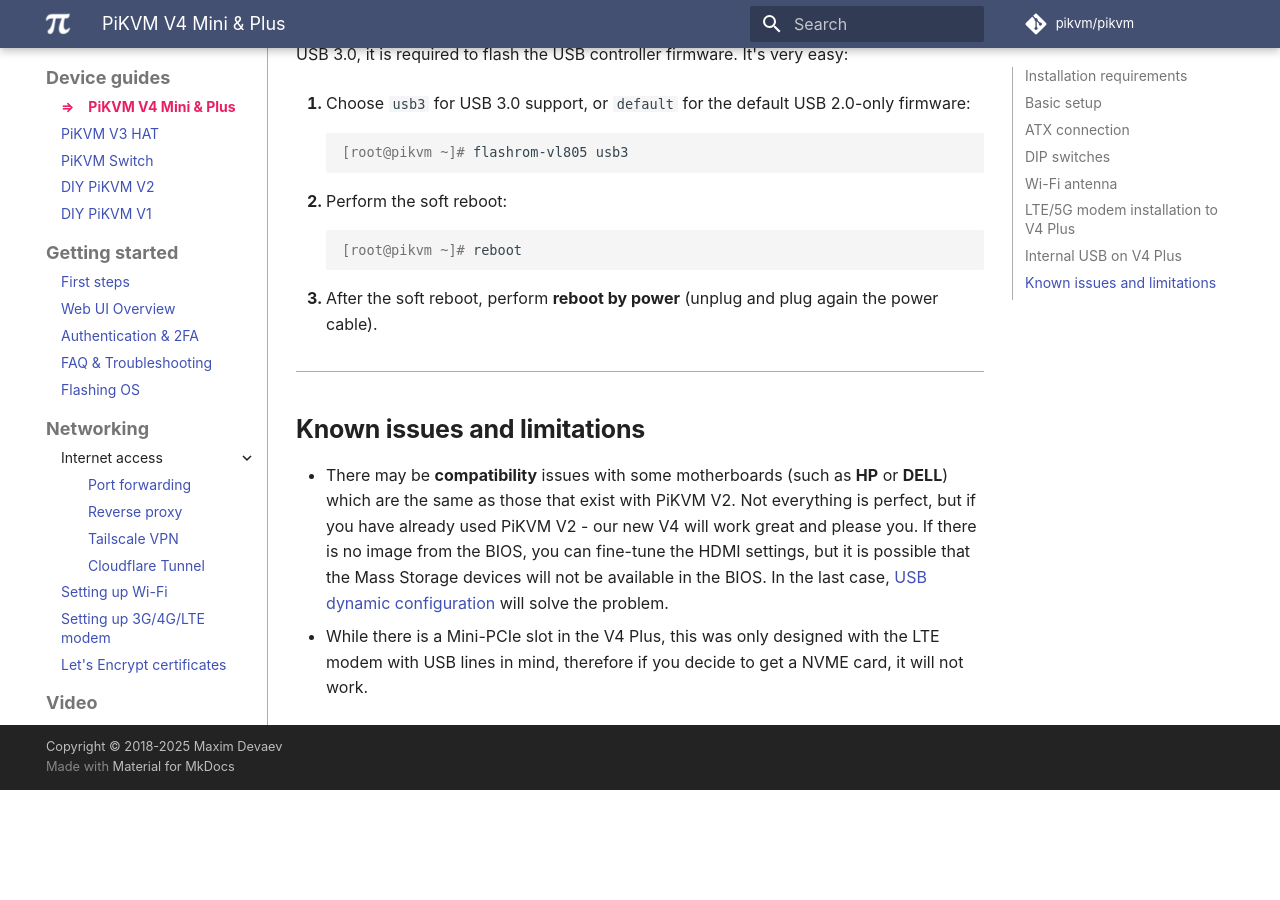
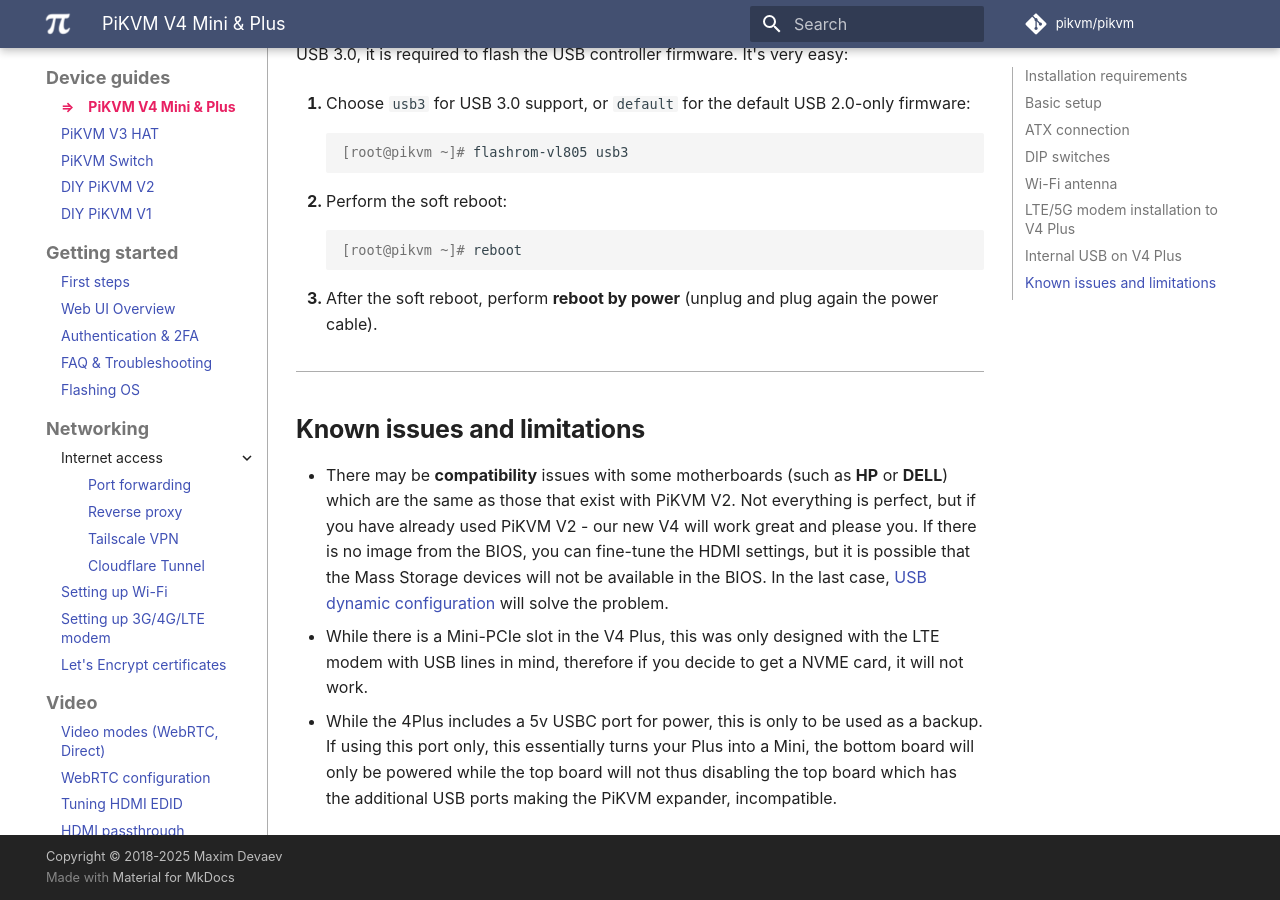
Before and after one commit to pikvm/pikvm, an MkDocs documentation site: the page built from docs/v4.md, in a window 1280 px wide and 900 px high, scrolled down 3851 px. Built offline with MkDocs 1.6.1 and Material for MkDocs 9.7.7, drawn with Linux system fonts in a browser that asks for light colours; some web fonts are replaced; comment, search, counter and statistics services are not loaded; before the commit the page ends 4641 px from its top, so only the background shows below that.

Commit message:
Update v4.md
Added verbiage for clarity

```diff
--- a/docs/v4.md
+++ b/docs/v4.md
@@ -145,3 +145,4 @@
 ## Known issues and limitations
 * There may be **compatibility** issues with some motherboards (such as **HP** or **DELL**) which are the same as those that exist with PiKVM V2. Not everything is perfect, but if you have already used PiKVM V2 - our new V4 will work great and please you. If there is no image from the BIOS, you can fine-tune the HDMI settings, but it is possible that the Mass Storage devices will not be available in the BIOS. In the last case, [USB dynamic configuration](usb.md) will solve the problem.
 * While there is a Mini-PCIe slot in the V4 Plus, this was only designed with the LTE modem with USB lines in mind, therefore if you decide to get a NVME card, it will not work.
+* While the 4Plus includes a 5v USBC port for power, this is only to be used as a backup. If using this port only, this essentially turns your Plus into a Mini, the bottom board will only be powered while the top board will not thus disabling the top board which has the additional USB ports making the PiKVM expander, incompatible.
```
